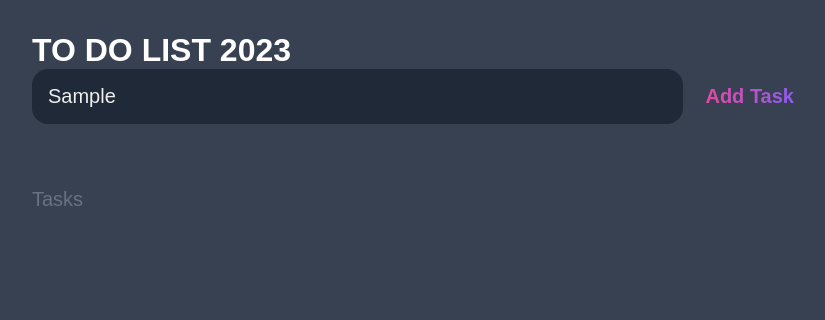
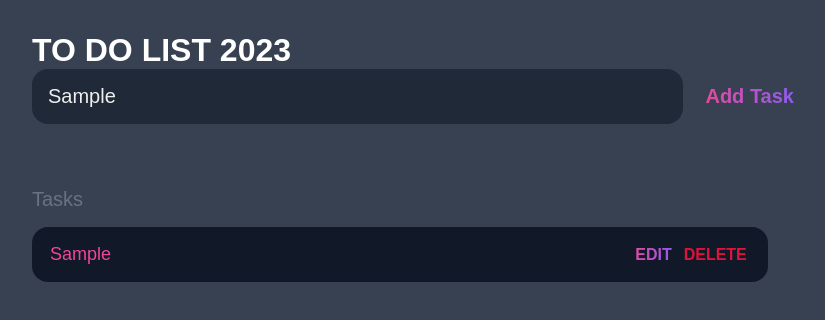
Before and after one commit to Grandi0z/to-do_list_2021, a website: page index.html in a window 1280 px wide. Both pictures are taken after typing "Sample" into the empty fields and a click on the input "Add Task". Shown: the whole page, without its empty margins (224-1049 px from the left). Drawn offline with Linux system fonts and the light colour scheme.

Commit message:
Add Edit and save task option

```diff
--- a/index.css
+++ b/index.css
@@ -94,7 +94,7 @@ main {
     margin-bottom: 1rem;
 }
 
-#tasks #task {
+#tasks .task {
     display: flex;
     justify-content: space-between;
     background-color: var(--darkest);
@@ -103,7 +103,7 @@ main {
     margin-bottom: 1rem;
 }
 
-#tasks #task #content .taskDescription {
+#tasks .task .content .taskDescription {
     color: var(--light);
     width: 100%;
     display: block;
@@ -111,16 +111,16 @@ main {
     transition: 0.4s;
 }
 
-#tasks #task #content .taskDescription:not(:read-only) {
+#tasks .task .content .taskDescription:not(:read-only) {
     color: var(--pink);
 }
 
-#tasks #task #action {
+#tasks .task .action {
     display: flex;
     margin: 0 -0.05rem;
 }
 
-#action button {
+.action button {
     cursor: pointer;
     font-size: 1rem;
     font-weight: 700;
@@ -128,11 +128,11 @@ main {
     transition: 0.4s
 }
 
-#action button:hover {
+.action button:hover {
     opacity: 0.8;
 }
 
-#action button:active {
+.action button:active {
     opacity: 0.6;
 }
 
@@ -144,6 +144,6 @@ main {
     -webkit-text-fill-color: transparent;
 }
 
-#action #delete {
+.action #delete {
     color: crimson;
 }
--- a/index.html
+++ b/index.html
@@ -12,15 +12,15 @@
             <h1>TO DO LIST 2023</h1>
             <form action="" id="form_new_task">
                 <input type="text" id="input_new_task" placeholder="What have you planned ?">
-                <input type ="button" value ="Add Task" id="input_new_submit">
+                <input type ="submit" value ="Add Task" id="input_new_submit">
             </form>
         </header>
         <main>
             <section id="task_list">
                 <h2>Tasks</h2>
                 <!-- <div id="tasks">
-                    <div id="task">
-                        <div id="content">
+                    <div class="task">
+                        <div class="content">
                             <input type="text" class="taskDescription" value="Task 01" read-only>
                         </div>
                         <div id="action">
--- a/index.js
+++ b/index.js
@@ -6,11 +6,49 @@ window.addEventListener('load',() => {
     form.addEventListener('submit', (e) => {
         e.preventDefault();
         const newTask = inputNewTask.value;
-        console.log(inputNewTask)
         if(!newTask) {
-            alert("please fill the task name")
+            alert("please fill out the task")
+            return
         }else {
-            console.log("success")
+            const tasks = document.createElement("div")
+            tasks.setAttribute("id","tasks")
+
+            const task = document.createElement("div")
+            task.classList.add("task")
+            tasks.appendChild(task)
+
+            const content = document.createElement("div")
+            content.innerHTML=`
+                         <div class="content">
+                             <input type="text" class="taskDescription" value="${newTask}" read-only>
+                         </div>`
+             task.appendChild(content)
+             tasksList.appendChild(tasks)
+
+             const action = document.createElement("div")
+             action.classList.add("action")
+             action.innerHTML=`
+                        <button id="edit">Edit</button>
+                        <button id="delete">Delete</button>
+             `
+             task.appendChild(action)
+
+            // EDIT
+            const editBtn = document.getElementById("edit")
+            editBtn.addEventListener('click',()=>{
+                const description = document.querySelector(".taskDescription")
+                if(editBtn.innerText.toLowerCase()==="edit"){
+                    description.removeAttribute('read-only')
+                    description.focus()
+                    editBtn.innerText="SAVE"
+                }else{
+                    description.setAttribute('read-only','read-only')
+                    editBtn.innerText="EDIT"
+                }
+
+            })
+
         }
+
     } )
 })
```
